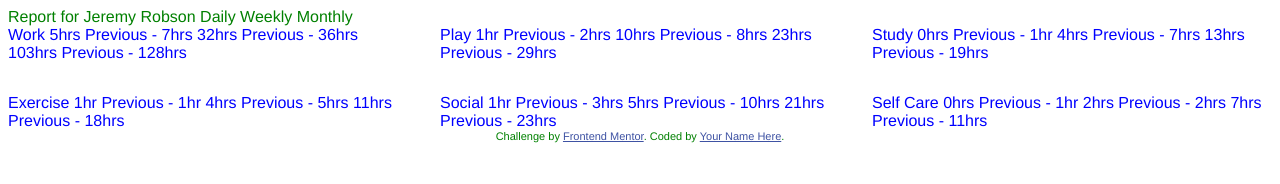
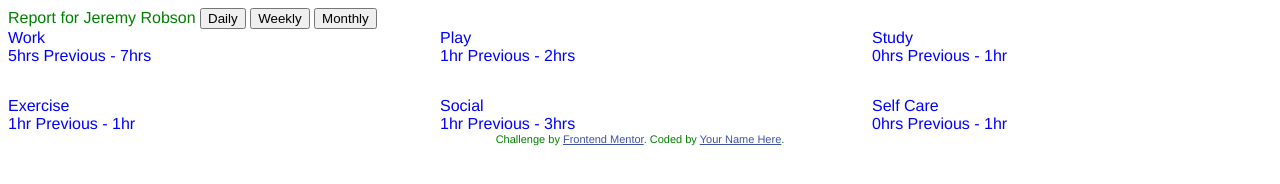
Before and after one commit to Code4V/time-tracking-dashboard--frontend-mentor, a website: page index.html in a window 1280 px wide. Drawn offline with Linux system fonts and the light colour scheme.

Commit message:
added basic html for the data changing on the time range button

```diff
--- a/index.html
+++ b/index.html
@@ -7,6 +7,8 @@
   <link rel="icon" type="image/png" sizes="32x32" href="./images/favicon-32x32.png">
   <link rel="stylesheet" href="style/style.css">
   <title>Frontend Mentor | Time tracking dashboard</title>
+  <script type="module" src="index.js"></script>
+
 
   <!-- Feel free to remove these styles or customise in your own stylesheet 👍 -->
   <style>
@@ -22,82 +24,118 @@
       Report for
       Jeremy Robson
 
-      Daily
-      Weekly
-      Monthly
+      <button class="profile__time-changer">Daily</button>
+      <button class="profile__time-changer">Weekly</button>
+      <button class="profile__time-changer">Monthly</button>
     </section>
 
     <section class="trackers">
 
       <article class="card">
         <div class="card__info">
-          Work
+          <div class="card__info-title">Work</div>
+          <div class="card__info-time" data-time="daily">
             5hrs <!-- daily -->
             Previous - 7hrs <!-- daily -->
+          </div>
+          <div class="card__info-time" data-time="weekly">
             32hrs <!-- weekly -->
             Previous - 36hrs <!-- weekly -->
+          </div>
+          <div class="card__info-time" data-time="monthly">
             103hrs <!-- monthly -->
             Previous - 128hrs <!-- monthly -->
+          </div>
         </div>
       </article>
 
       <article class="card">
         <div class="card__info">
-          Play
+          <div class="card__info-title">Play</div>
+          <div class="card__info-time" data-time="daily">
             1hr <!-- daily -->
             Previous - 2hrs <!-- daily -->
+          </div>
+          <div class="card__info-time" data-time="weekly">
             10hrs <!-- weekly -->
             Previous - 8hrs <!-- weekly -->
+          </div>
+          <div class="card__info-time" data-time="monthly">
             23hrs <!-- monthly -->
             Previous - 29hrs <!-- monthly -->
+          </div>
         </div>
       </article>
 
       <article class="card">
         <div class="card__info">
-          Study
+          <div class="card__info-title">Study</div>
+          <div class="card__info-time" data-time="daily">
             0hrs <!-- daily -->
             Previous - 1hr <!-- daily -->
+          </div>
+          <div class="card__info-time" data-time="weekly">
             4hrs <!-- weekly -->
             Previous - 7hrs <!-- weekly -->
+          </div>
+          <div class="card__info-time" data-time="monthly">
             13hrs <!-- monthly -->
             Previous - 19hrs <!-- monthly -->
+          </div>
         </div>
       </article>
 
       <article class="card">
         <div class="card__info">
-          Exercise
+          <div class="card__info-title">Exercise</div>
+          <div class="card__info-time" data-time="daily">
             1hr <!-- daily -->
             Previous - 1hr <!-- daily -->
+          </div>
+          <div class="card__info-time" data-time="weekly">
             4hrs <!-- weekly -->
             Previous - 5hrs <!-- weekly -->
+          </div>
+          <div class="card__info-time" data-time="monthly">
             11hrs <!-- monthly -->
             Previous - 18hrs <!-- monthly -->
+          </div>
         </div>
       </article>
 
       <article class="card">
         <div class="card__info">
-          Social
+          <div class="card__info-title">Social</div>
+          <div class="card__info-time" data-time="daily">
             1hr <!-- daily -->
             Previous - 3hrs <!-- daily -->
+          </div>
+          <div class="card__info-time" data-time="weekly">
             5hrs <!-- weekly -->
             Previous - 10hrs <!-- weekly -->
+          </div>
+          <div class="card__info-time" data-time="monthly">
             21hrs <!-- monthly -->
             Previous - 23hrs <!-- monthly -->
+          </div>
         </div>
       </article>
 
       <article class="card">
         <div class="card__info">
-          Self Care
+          <div class="card__info-title">Self Care</div>
+          <div class="card__info-time" data-time="daily">
             0hrs <!-- daily -->
             Previous - 1hr <!-- daily -->
+          </div>
+          <div class="card__info-time" data-time="weekly">
             2hrs <!-- weekly -->
             Previous - 2hrs <!-- weekly -->
+          </div>
+          <div class="card__info-time" data-time="monthly">
             7hrs <!-- monthly -->
             Previous - 11hrs <!-- monthly -->
+          </div>
         </div>
       </article>
 
@@ -110,5 +148,6 @@
     Challenge by <a href="https://www.frontendmentor.io?ref=challenge" target="_blank">Frontend Mentor</a>.
     Coded by <a href="#">Your Name Here</a>.
   </div>
+
 </body>
 </html>
--- /dev/null
+++ b/index.js
@@ -0,0 +1,27 @@
+
+document.addEventListener('DOMContentLoaded', () => {
+  const dailyData = document.querySelectorAll('.card__info-time[data-time="daily"]');
+  const timeButtons = document.querySelectorAll('.profile__time-changer');
+  const allTime = document.querySelectorAll('.card__info-time');
+
+  timeButtons.forEach((button) => {
+    button.addEventListener('click', () => {
+      const time = button.textContent.toLocaleLowerCase();
+
+      const timeData = document.querySelectorAll(`.card__info-time[data-time="${time}"]`);
+
+      allTime.forEach((node) => {
+        node.classList.remove('card__info-time--show');
+      });
+
+      timeData.forEach((node) => {
+        node.classList.add('card__info-time--show');
+      })
+    })
+  })
+  dailyData.forEach((node) => {
+    node.classList.add('card__info-time--show');
+  })
+
+
+});
--- a/style/stylus/components/card.styl
+++ b/style/stylus/components/card.styl
@@ -1,3 +1,9 @@
 .card
   &__info
     color blue
+
+    &-time
+      display none
+
+      &--show
+        display block
```
Also changed, not shown: style/style.css. Lines whose indentation alone changed are shown as unchanged.
